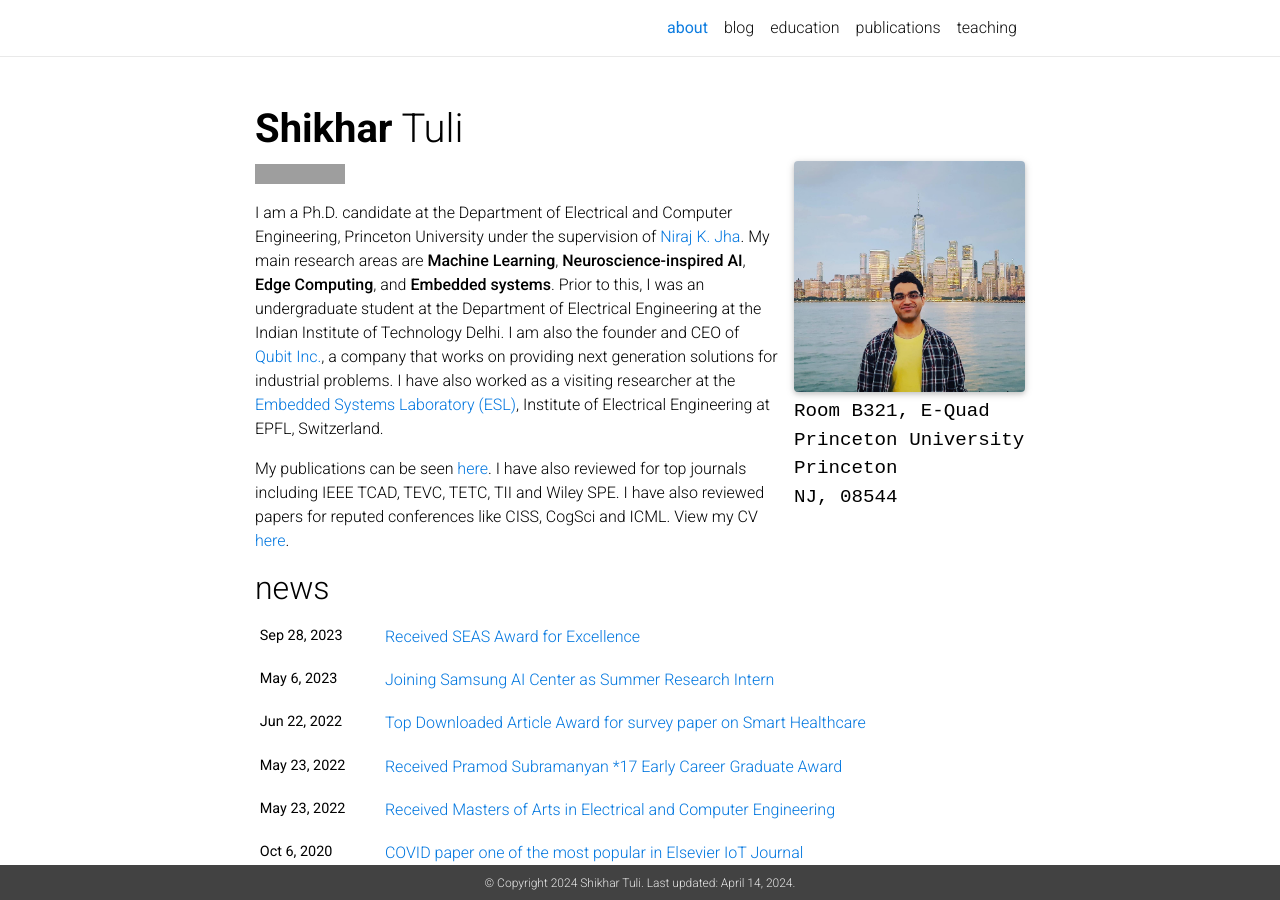
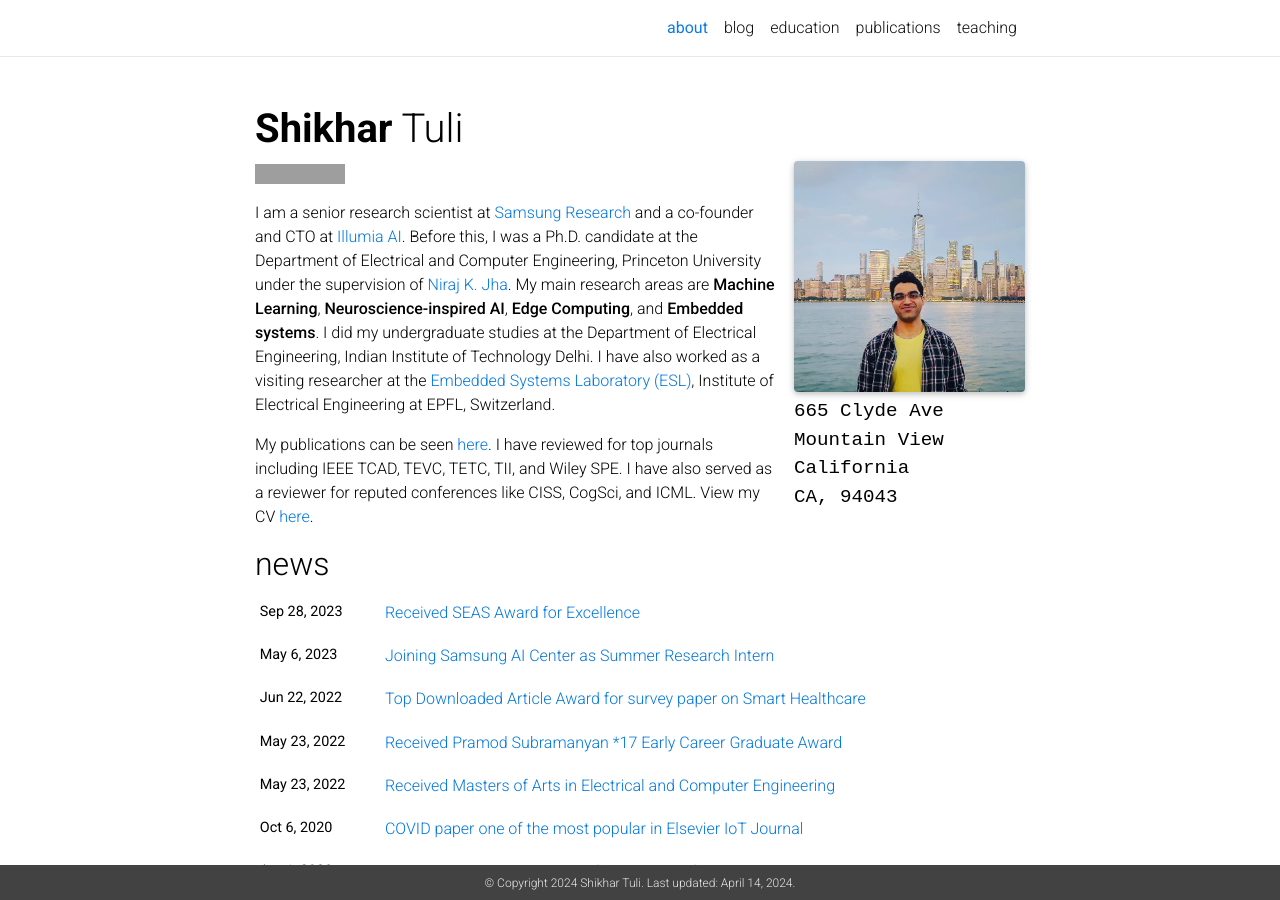
Before and after one commit to shikhartuli/shikhartuli.github.io, a Jekyll site: the page built from _pages/about.md, in a window 1280 px wide and 900 px high. Built offline with Jekyll 4.4.1, drawn with Linux system fonts in a browser that asks for light colours; nearby versions of some CDN libraries; a style sheet for code colours, icons or effects is not loaded; grey boxes are pictures that could not be loaded.

Commit message:
Update about.md

```diff
--- a/_pages/about.md
+++ b/_pages/about.md
@@ -2,16 +2,16 @@
 layout: about
 title: about
 permalink: /
-description: <a href="#">PhD Candidate</a>. Address. Contacts. Moto. Etc.
+description: <a href="#">Senior Research Scientist</a>. Address. Contacts. Moto. Etc.
 
 profile:
   align: right
   image: prof_pic.jpg
   address: >
-    <p>Room B321, E-Quad</p>
-    <p>Princeton University</p>
-    <p>Princeton</p>
-    <p>NJ, 08544</p>
+    <p>665 Clyde Ave</p>
+    <p>Mountain View</p>
+    <p>California</p>
+    <p>CA, 94043</p>
 
 news: true  # includes a list of news items
 selected_papers: true # includes a list of papers marked as "selected={true}"
@@ -20,6 +20,6 @@ social: true  # includes social icons at the bottom of the page
 
 [![Hits](https://hits.seeyoufarm.com/api/count/incr/badge.svg?url=https%3A%2F%2Fshikhartuli.github.io&count_bg=%230076DF&title_bg=%23555555&icon=&icon_color=%23E7E7E7&title=hits&edge_flat=false)](https://shikhartuli.github.io)
 
-I am a Ph.D. candidate at the Department of Electrical and Computer Engineering, Princeton University under the supervision of [Niraj K. Jha](https://www.princeton.edu/~jha/). My main research areas are **Machine Learning**, **Neuroscience-inspired AI**, **Edge Computing**, and **Embedded systems**. Prior to this, I was an undergraduate student at the Department of Electrical Engineering at the Indian Institute of Technology Delhi. I am also the founder and CEO of [Qubit Inc.](https://www.qubitinc.in/), a company that works on providing next generation solutions for industrial problems. I have also worked as a visiting researcher at the [Embedded Systems Laboratory (ESL)](https://www.epfl.ch/labs/esl/), Institute of Electrical Engineering at EPFL, Switzerland.
+I am a senior research scientist at [Samsung Research](https://sra.samsung.com) and a co-founder and CTO at [Illumia AI](https://www.illumia.ai). Before this, I was a Ph.D. candidate at the Department of Electrical and Computer Engineering, Princeton University under the supervision of [Niraj K. Jha](https://www.princeton.edu/~jha/). My main research areas are **Machine Learning**, **Neuroscience-inspired AI**, **Edge Computing**, and **Embedded systems**. I did my undergraduate studies at the Department of Electrical Engineering, Indian Institute of Technology Delhi. I have also worked as a visiting researcher at the [Embedded Systems Laboratory (ESL)](https://www.epfl.ch/labs/esl/), Institute of Electrical Engineering at EPFL, Switzerland.
 
-My publications can be seen [here](/publications/). I have also reviewed for top journals including IEEE TCAD, TEVC, TETC, TII and Wiley SPE. I have also reviewed papers for reputed conferences like CISS, CogSci and ICML. View my CV [here](https://shikhartuli.github.io/assets/pdf/CV.pdf){:target="_blank"}.
+My publications can be seen [here](/publications/). I have reviewed for top journals including IEEE TCAD, TEVC, TETC, TII, and Wiley SPE. I have also served as a reviewer for reputed conferences like CISS, CogSci, and ICML. View my CV [here](https://shikhartuli.github.io/assets/pdf/CV.pdf){:target="_blank"}.
```
